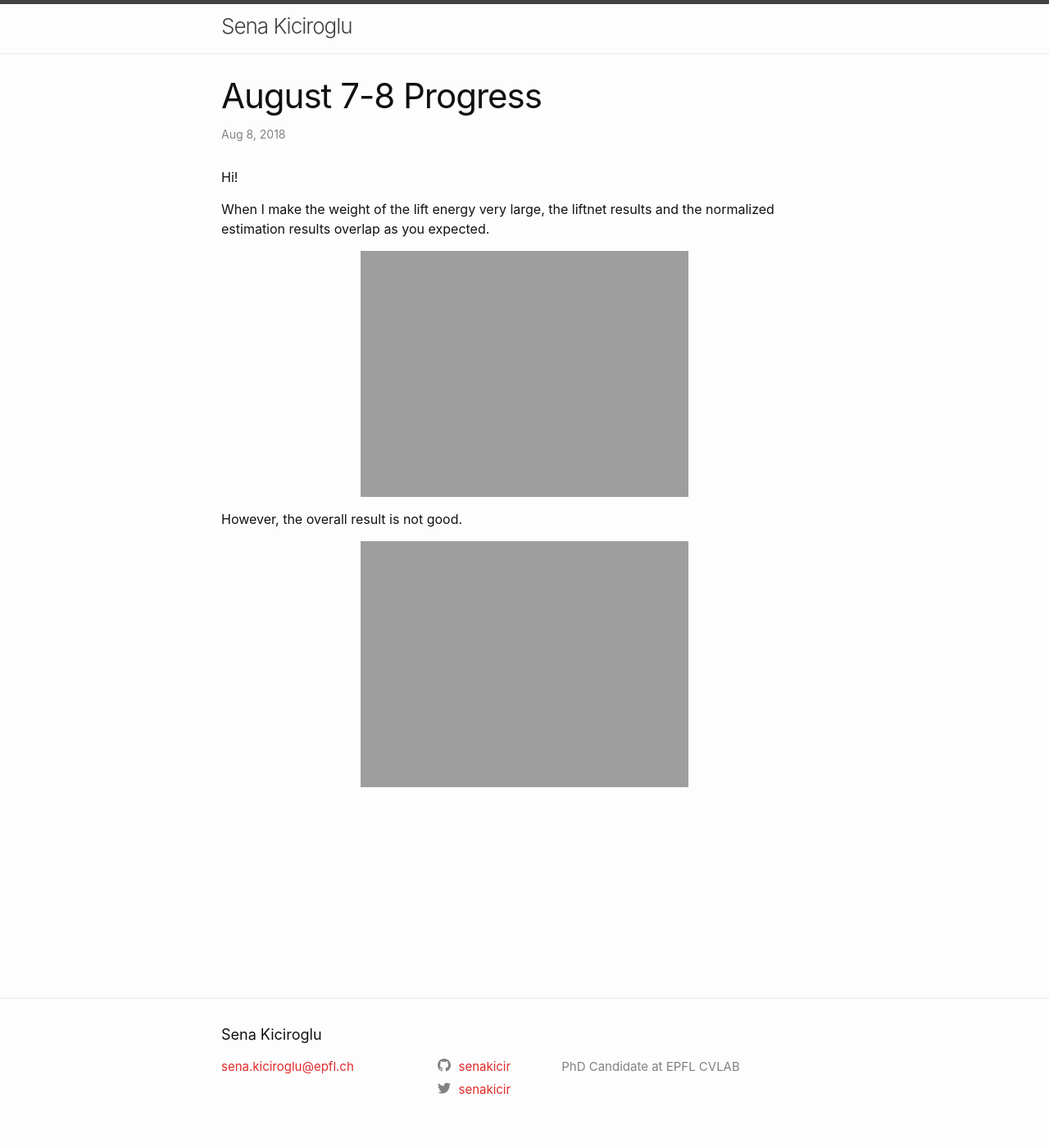
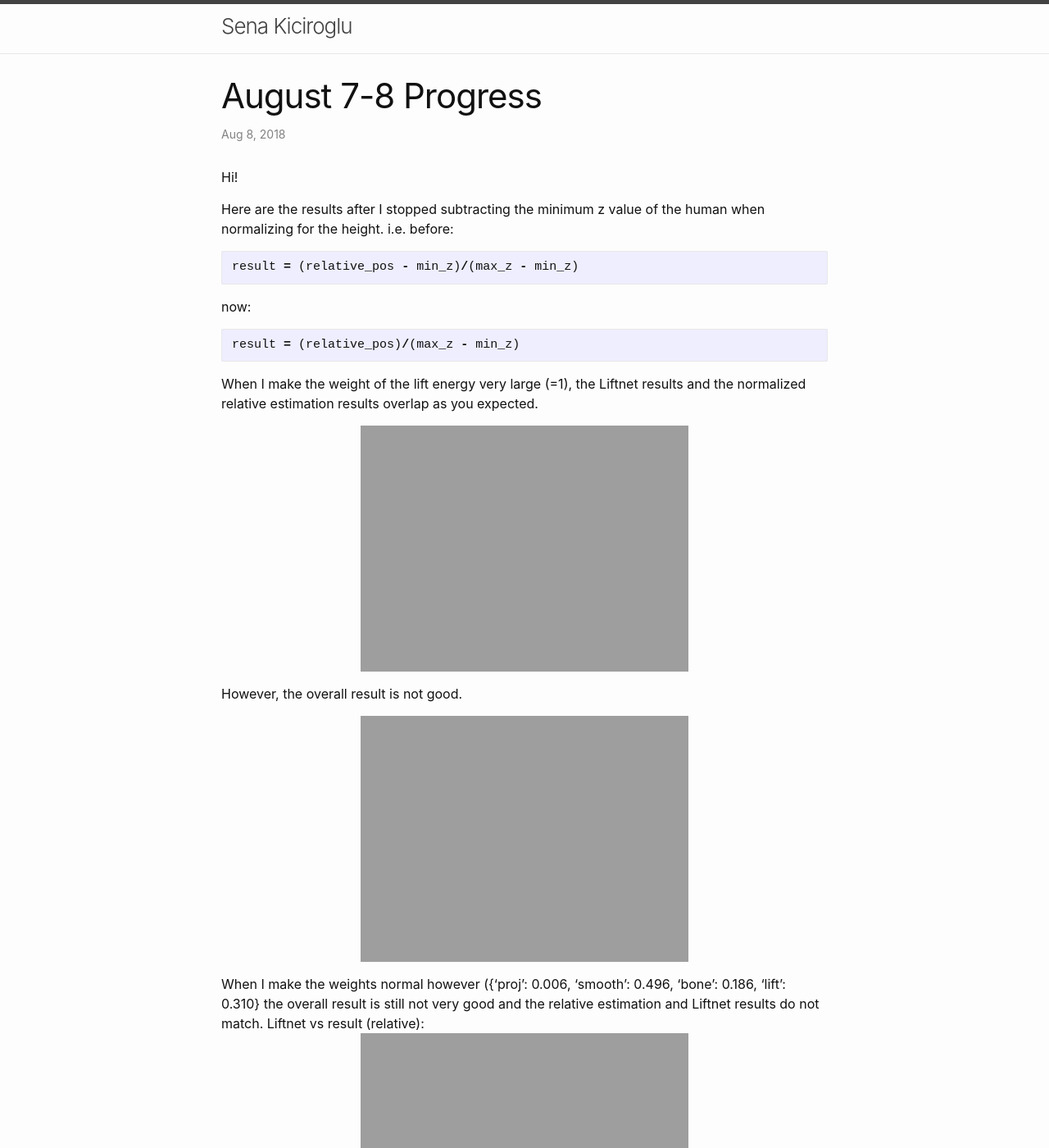
Before and after one commit to senakicir/senakicir.github.io, a Jekyll site: the page built from _posts/2018-08-08-August-7-8-Progress.markdown, in a window 1280 px wide and 1400 px high. Shown: the whole window at 82% size. Built offline with Jekyll 4.4.1, drawn with Linux system fonts in a browser that asks for light colours; some of the changed text lies outside the part shown.

Commit message:
blog post modified

````diff
--- a/_posts/2018-08-08-August-7-8-Progress.markdown
+++ b/_posts/2018-08-08-August-7-8-Progress.markdown
@@ -7,10 +7,39 @@ categories: progress
 
 Hi!
 
-When I make the weight of the lift energy very large, the liftnet results and the normalized estimation results overlap as you expected.
+Here are the results after I stopped subtracting the minimum z value of the human when normalizing for the height.
+i.e. before:
+```python
+result = (relative_pos - min_z)/(max_z - min_z)
+```
+now:
+```python
+result = (relative_pos)/(max_z - min_z)
+```
+
+When I make the weight of the lift energy very large (=1), the Liftnet results and the normalized relative estimation results overlap as you expected.
 
 ![small_video]({{ "/assets/progress_videos/2018-08-07-15-47_lift_res.mp4" | absolute_url }})
 
 However, the overall result is not good.
 
 ![small_video]({{ "/assets/progress_videos/2018-08-07-15-47_plot3d.mp4" | absolute_url }})
+
+When I make the weights normal however ({'proj': 0.006, 'smooth': 0.496, 'bone': 0.186, 'lift': 0.310} the overall result is still not very good and the relative estimation and Liftnet results do not match.
+Liftnet vs result (relative):
+![small_video]({{ "/assets/progress_videos/2018-08-07-17-05_lift_res.mp4" | absolute_url }})
+Overall results:
+![small_video]({{ "/assets/progress_videos/2018-08-07-17-05_plot3d.mp4" | absolute_url }})
+The losses look like this:
+![small_video]({{ "/assets/progress_videos/2018-08-07-17-05_loss_53.png" | absolute_url }})
+
+I've also tried comparing the bone vector directions of my estimation and Liftnet. However, this optimization takes longer (it was already taking long anyway :P) I think the relative estimation vs Liftnet results are already looking better.
+![small_video]({{ "/assets/progress_videos/2018-08-08-16-06_lift_res.mp4" | absolute_url }})
+The overall estimation as well.
+![small_video]({{ "/assets/progress_videos/2018-08-08-16-06_plot3d.mp4" | absolute_url }})
+
+However, unfortunately, after a while I get NaN results and the optimization is stopped. I'm playing around with different energy weights but I'm not sure what the problem is.
+
+Here are the losses at frames 44 and 52 respectively:
+![small_video]({{ "/assets/progress_videos/2018-08-08-16-06_loss_44.png" | absolute_url }})
+![small_video]({{ "/assets/progress_videos/2018-08-08-16-06_loss_52.png" | absolute_url }})
````
